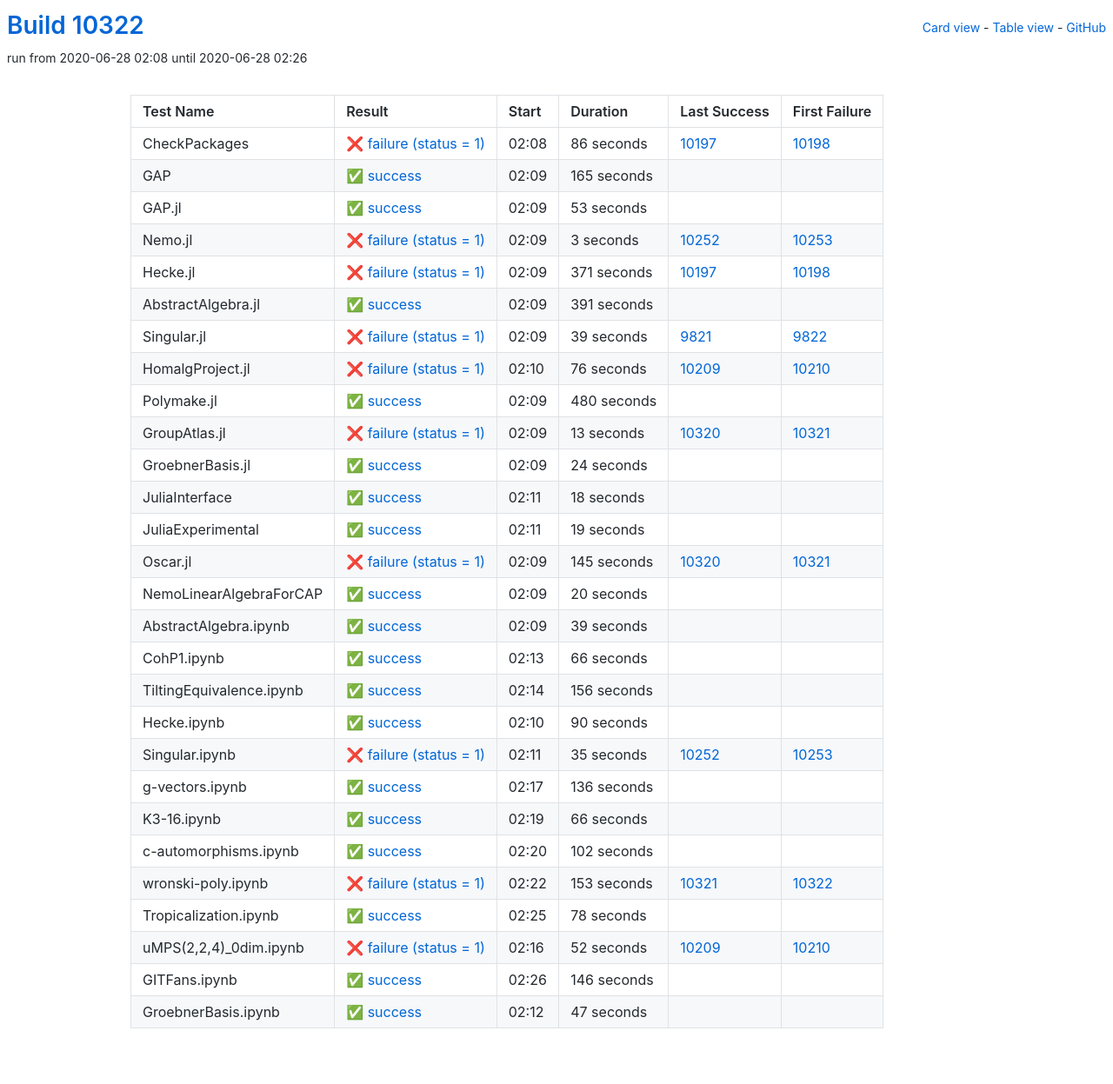
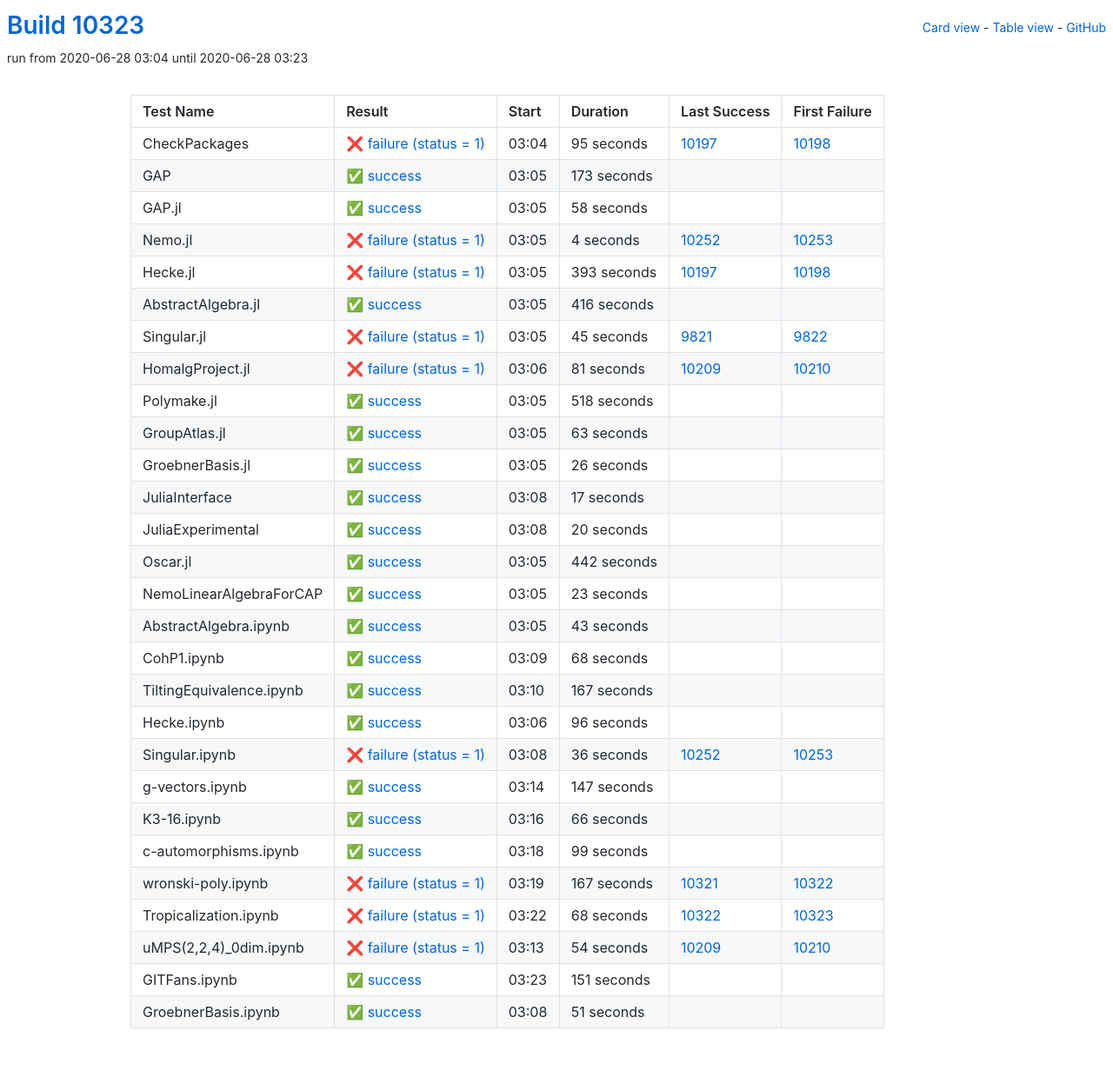
Before and after one commit to oscar-system/oscar-ci-status, a Jekyll site: the page built from table.html, in a window 1280 px wide. Shown: the whole page at 87% size. Built offline with Jekyll 4.4.1, drawn with Linux system fonts in a browser that asks for light colours.

Commit message:
Build #10323

```diff
--- a/_data/ci.yml
+++ b/_data/ci.yml
@@ -1,6 +1,6 @@
 ---
-build: 10322
-build_url: https://oscarci.mathematik.uni-kl.de/job/oscar/10322/
+build: 10323
+build_url: https://oscarci.mathematik.uni-kl.de/job/oscar/10323/
 job: oscar
 organization: oscar-system
 repo: oscar-ci-status
@@ -8,176 +8,152 @@
 tests:
 - name: CheckPackages
   id: checkpackages
-  log: https://oscarci.mathematik.uni-kl.de/job/oscar/10322/artifact/logs/build-10322/CheckPackages.log
-  start: 2020-06-28 02:08
+  log: https://oscarci.mathematik.uni-kl.de/job/oscar/10323/artifact/logs/build-10323/CheckPackages.log
+  start: 2020-06-28 03:04
   success: false
   exitcode: 1
   status: failure
-  duration: 86
+  duration: 95
   last_success: 10197
   last_success_url: https://oscarci.mathematik.uni-kl.de/job/oscar/10197/
   first_failure: 10198
   first_failure_url: https://oscarci.mathematik.uni-kl.de/job/oscar/10198/
 - name: GAP
   id: gap
-  log: https://oscarci.mathematik.uni-kl.de/job/oscar/10322/artifact/logs/build-10322/GAP.log
-  start: 2020-06-28 02:09
+  log: https://oscarci.mathematik.uni-kl.de/job/oscar/10323/artifact/logs/build-10323/GAP.log
+  start: 2020-06-28 03:05
   success: true
   exitcode: 0
   status: success
-  duration: 165
+  duration: 173
   last_success: false
   last_success_url:
   first_failure: false
   first_failure_url:
 - name: GAP.jl
   id: gap-jl
-  log: https://oscarci.mathematik.uni-kl.de/job/oscar/10322/artifact/logs/build-10322/GAP.jl.log
-  start: 2020-06-28 02:09
+  log: https://oscarci.mathematik.uni-kl.de/job/oscar/10323/artifact/logs/build-10323/GAP.jl.log
+  start: 2020-06-28 03:05
   success: true
   exitcode: 0
   status: success
-  duration: 53
+  duration: 58
   last_success: false
   last_success_url:
   first_failure: false
   first_failure_url:
 - name: Nemo.jl
   id: nemo-jl
-  log: https://oscarci.mathematik.uni-kl.de/job/oscar/10322/artifact/logs/build-10322/Nemo.jl.log
-  start: 2020-06-28 02:09
+  log: https://oscarci.mathematik.uni-kl.de/job/oscar/10323/artifact/logs/build-10323/Nemo.jl.log
+  start: 2020-06-28 03:05
   success: false
   exitcode: 1
   status: failure
-  duration: 3
+  duration: 4
   last_success: 10252
   last_success_url: https://oscarci.mathematik.uni-kl.de/job/oscar/10252/
   first_failure: 10253
   first_failure_url: https://oscarci.mathematik.uni-kl.de/job/oscar/10253/
 - name: Hecke.jl
   id: hecke-jl
-  log: https://oscarci.mathematik.uni-kl.de/job/oscar/10322/artifact/logs/build-10322/Hecke.jl.log
-  start: 2020-06-28 02:09
+  log: https://oscarci.mathematik.uni-kl.de/job/oscar/10323/artifact/logs/build-10323/Hecke.jl.log
+  start: 2020-06-28 03:05
   success: false
   exitcode: 1
   status: failure
-  duration: 371
+  duration: 393
   last_success: 10197
   last_success_url: https://oscarci.mathematik.uni-kl.de/job/oscar/10197/
   first_failure: 10198
   first_failure_url: https://oscarci.mathematik.uni-kl.de/job/oscar/10198/
 - name: AbstractAlgebra.jl
   id: abstractalgebra-jl
-  log: https://oscarci.mathematik.uni-kl.de/job/oscar/10322/artifact/logs/build-10322/AbstractAlgebra.jl.log
-  start: 2020-06-28 02:09
+  log: https://oscarci.mathematik.uni-kl.de/job/oscar/10323/artifact/logs/build-10323/AbstractAlgebra.jl.log
+  start: 2020-06-28 03:05
   success: true
   exitcode: 0
   status: success
-  duration: 391
+  duration: 416
   last_success: false
   last_success_url:
   first_failure: false
   first_failure_url:
 - name: Singular.jl
   id: singular-jl
-  log: https://oscarci.mathematik.uni-kl.de/job/oscar/10322/artifact/logs/build-10322/Singular.jl.log
-  start: 2020-06-28 02:09
+  log: https://oscarci.mathematik.uni-kl.de/job/oscar/10323/artifact/logs/build-10323/Singular.jl.log
+  start: 2020-06-28 03:05
   success: false
   exitcode: 1
   status: failure
-  duration: 39
+  duration: 45
   last_success: 9821
   last_success_url: https://oscarci.mathematik.uni-kl.de/job/oscar/9821/
   first_failure: 9822
   first_failure_url: https://oscarci.mathematik.uni-kl.de/job/oscar/9822/
 - name: HomalgProject.jl
   id: homalgproject-jl
-  log: https://oscarci.mathematik.uni-kl.de/job/oscar/10322/artifact/logs/build-10322/HomalgProject.jl.log
-  start: 2020-06-28 02:10
+  log: https://oscarci.mathematik.uni-kl.de/job/oscar/10323/artifact/logs/build-10323/HomalgProject.jl.log
+  start: 2020-06-28 03:06
   success: false
   exitcode: 1
   status: failure
-  duration: 76
+  duration: 81
   last_success: 10209
   last_success_url: https://oscarci.mathematik.uni-kl.de/job/oscar/10209/
   first_failure: 10210
   first_failure_url: https://oscarci.mathematik.uni-kl.de/job/oscar/10210/
 - name: Polymake.jl
   id: polymake-jl
-  log: https://oscarci.mathematik.uni-kl.de/job/oscar/10322/artifact/logs/build-10322/Polymake.jl.log
-  start: 2020-06-28 02:09
+  log: https://oscarci.mathematik.uni-kl.de/job/oscar/10323/artifact/logs/build-10323/Polymake.jl.log
+  start: 2020-06-28 03:05
   success: true
   exitcode: 0
   status: success
-  duration: 480
+  duration: 518
   last_success: false
   last_success_url:
   first_failure: false
   first_failure_url:
 - name: GroupAtlas.jl
   id: groupatlas-jl
-  log: https://oscarci.mathematik.uni-kl.de/job/oscar/10322/artifact/logs/build-10322/GroupAtlas.jl.log
-  start: 2020-06-28 02:09
-  success: false
-  exitcode: 1
-  status: failure
-  duration: 13
-  last_success: 10320
-  last_success_url: https://oscarci.mathematik.uni-kl.de/job/oscar/10320/
-  first_failure: 10321
-  first_failure_url: https://oscarci.mathematik.uni-kl.de/job/oscar/10321/
-- name: GroebnerBasis.jl
-  id: groebnerbasis-jl
-  log: https://oscarci.mathematik.uni-kl.de/job/oscar/10322/artifact/logs/build-10322/GroebnerBasis.jl.log
-  start: 2020-06-28 02:09
+  log: https://oscarci.mathematik.uni-kl.de/job/oscar/10323/artifact/logs/build-10323/GroupAtlas.jl.log
+  start: 2020-06-28 03:05
   success: true
   exitcode: 0
   status: success
-  duration: 24
+  duration: 63
+  last_success: false
+  last_success_url:
+  first_failure: false
+  first_failure_url:
+- name: GroebnerBasis.jl
+  id: groebnerbasis-jl
+  log: https://oscarci.mathematik.uni-kl.de/job/oscar/10323/artifact/logs/build-10323/GroebnerBasis.jl.log
+  start: 2020-06-28 03:05
+  success: true
+  exitcode: 0
+  status: success
+  duration: 26
   last_success: false
   last_success_url:
   first_failure: false
   first_failure_url:
 - name: JuliaInterface
   id: juliainterface
-  log: https://oscarci.mathematik.uni-kl.de/job/oscar/10322/artifact/logs/build-10322/JuliaInterface.log
-  start: 2020-06-28 02:11
+  log: https://oscarci.mathematik.uni-kl.de/job/oscar/10323/artifact/logs/build-10323/JuliaInterface.log
+  start: 2020-06-28 03:08
   success: true
   exitcode: 0
   status: success
-  duration: 18
+  duration: 17
   last_success: false
   last_success_url:
   first_failure: false
   first_failure_url:
 - name: JuliaExperimental
   id: juliaexperimental
-  log: https://oscarci.mathematik.uni-kl.de/job/oscar/10322/artifact/logs/build-10322/JuliaExperimental.log
-  start: 2020-06-28 02:11
-  success: true
-  exitcode: 0
-  status: success
-  duration: 19
-  last_success: false
-  last_success_url:
-  first_failure: false
-  first_failure_url:
-- name: Oscar.jl
-  id: oscar-jl
-  log: https://oscarci.mathematik.uni-kl.de/job/oscar/10322/artifact/logs/build-10322/Oscar.jl.log
-  start: 2020-06-28 02:09
-  success: false
-  exitcode: 1
-  status: failure
-  duration: 145
-  last_success: 10320
-  last_success_url: https://oscarci.mathematik.uni-kl.de/job/oscar/10320/
-  first_failure: 10321
-  first_failure_url: https://oscarci.mathematik.uni-kl.de/job/oscar/10321/
-- name: NemoLinearAlgebraForCAP
-  id: nemolinearalgebraforcap
-  log: https://oscarci.mathematik.uni-kl.de/job/oscar/10322/artifact/logs/build-10322/NemoLinearAlgebraForCAP.log
-  start: 2020-06-28 02:09
+  log: https://oscarci.mathematik.uni-kl.de/job/oscar/10323/artifact/logs/build-10323/JuliaExperimental.log
+  start: 2020-06-28 03:08
   success: true
   exitcode: 0
   status: success
@@ -186,82 +162,106 @@
   last_success_url:
   first_failure: false
   first_failure_url:
-- name: AbstractAlgebra.ipynb
-  id: abstractalgebra-ipynb
-  log: https://oscarci.mathematik.uni-kl.de/job/oscar/10322/artifact/logs/build-10322/AbstractAlgebra.ipynb.log
-  start: 2020-06-28 02:09
+- name: Oscar.jl
+  id: oscar-jl
+  log: https://oscarci.mathematik.uni-kl.de/job/oscar/10323/artifact/logs/build-10323/Oscar.jl.log
+  start: 2020-06-28 03:05
   success: true
   exitcode: 0
   status: success
-  duration: 39
+  duration: 442
+  last_success: false
+  last_success_url:
+  first_failure: false
+  first_failure_url:
+- name: NemoLinearAlgebraForCAP
+  id: nemolinearalgebraforcap
+  log: https://oscarci.mathematik.uni-kl.de/job/oscar/10323/artifact/logs/build-10323/NemoLinearAlgebraForCAP.log
+  start: 2020-06-28 03:05
+  success: true
+  exitcode: 0
+  status: success
+  duration: 23
+  last_success: false
+  last_success_url:
+  first_failure: false
+  first_failure_url:
+- name: AbstractAlgebra.ipynb
+  id: abstractalgebra-ipynb
+  log: https://oscarci.mathematik.uni-kl.de/job/oscar/10323/artifact/logs/build-10323/AbstractAlgebra.ipynb.log
+  start: 2020-06-28 03:05
+  success: true
+  exitcode: 0
+  status: success
+  duration: 43
   last_success: false
   last_success_url:
   first_failure: false
   first_failure_url:
 - name: CohP1.ipynb
   id: cohp1-ipynb
-  log: https://oscarci.mathematik.uni-kl.de/job/oscar/10322/artifact/logs/build-10322/CohP1.ipynb.log
-  start: 2020-06-28 02:13
+  log: https://oscarci.mathematik.uni-kl.de/job/oscar/10323/artifact/logs/build-10323/CohP1.ipynb.log
+  start: 2020-06-28 03:09
   success: true
   exitcode: 0
   status: success
-  duration: 66
+  duration: 68
   last_success: false
   last_success_url:
   first_failure: false
   first_failure_url:
 - name: TiltingEquivalence.ipynb
   id: tiltingequivalence-ipynb
-  log: https://oscarci.mathematik.uni-kl.de/job/oscar/10322/artifact/logs/build-10322/TiltingEquivalence.ipynb.log
-  start: 2020-06-28 02:14
+  log: https://oscarci.mathematik.uni-kl.de/job/oscar/10323/artifact/logs/build-10323/TiltingEquivalence.ipynb.log
+  start: 2020-06-28 03:10
   success: true
   exitcode: 0
   status: success
-  duration: 156
+  duration: 167
   last_success: false
   last_success_url:
   first_failure: false
   first_failure_url:
 - name: Hecke.ipynb
   id: hecke-ipynb
-  log: https://oscarci.mathematik.uni-kl.de/job/oscar/10322/artifact/logs/build-10322/Hecke.ipynb.log
-  start: 2020-06-28 02:10
+  log: https://oscarci.mathematik.uni-kl.de/job/oscar/10323/artifact/logs/build-10323/Hecke.ipynb.log
+  start: 2020-06-28 03:06
   success: true
   exitcode: 0
   status: success
-  duration: 90
+  duration: 96
   last_success: false
   last_success_url:
   first_failure: false
   first_failure_url:
 - name: Singular.ipynb
   id: singular-ipynb
-  log: https://oscarci.mathematik.uni-kl.de/job/oscar/10322/artifact/logs/build-10322/Singular.ipynb.log
-  start: 2020-06-28 02:11
+  log: https://oscarci.mathematik.uni-kl.de/job/oscar/10323/artifact/logs/build-10323/Singular.ipynb.log
+  start: 2020-06-28 03:08
   success: false
   exitcode: 1
   status: failure
-  duration: 35
+  duration: 36
   last_success: 10252
   last_success_url: https://oscarci.mathematik.uni-kl.de/job/oscar/10252/
   first_failure: 10253
   first_failure_url: https://oscarci.mathematik.uni-kl.de/job/oscar/10253/
 - name: g-vectors.ipynb
   id: g-vectors-ipynb
-  log: https://oscarci.mathematik.uni-kl.de/job/oscar/10322/artifact/logs/build-10322/g-vectors.ipynb.log
-  start: 2020-06-28 02:17
+  log: https://oscarci.mathematik.uni-kl.de/job/oscar/10323/artifact/logs/build-10323/g-vectors.ipynb.log
+  start: 2020-06-28 03:14
   success: true
   exitcode: 0
   status: success
-  duration: 136
+  duration: 147
   last_success: false
   last_success_url:
   first_failure: false
   first_failure_url:
 - name: K3-16.ipynb
   id: k3-16-ipynb
-  log: https://oscarci.mathematik.uni-kl.de/job/oscar/10322/artifact/logs/build-10322/K3-16.ipynb.log
-  start: 2020-06-28 02:19
+  log: https://oscarci.mathematik.uni-kl.de/job/oscar/10323/artifact/logs/build-10323/K3-16.ipynb.log
+  start: 2020-06-28 03:16
   success: true
   exitcode: 0
   status: success
@@ -272,72 +272,72 @@
   first_failure_url:
 - name: c-automorphisms.ipynb
   id: c-automorphisms-ipynb
-  log: https://oscarci.mathematik.uni-kl.de/job/oscar/10322/artifact/logs/build-10322/c-automorphisms.ipynb.log
-  start: 2020-06-28 02:20
+  log: https://oscarci.mathematik.uni-kl.de/job/oscar/10323/artifact/logs/build-10323/c-automorphisms.ipynb.log
+  start: 2020-06-28 03:18
   success: true
   exitcode: 0
   status: success
-  duration: 102
+  duration: 99
   last_success: false
   last_success_url:
   first_failure: false
   first_failure_url:
 - name: wronski-poly.ipynb
   id: wronski-poly-ipynb
-  log: https://oscarci.mathematik.uni-kl.de/job/oscar/10322/artifact/logs/build-10322/wronski-poly.ipynb.log
-  start: 2020-06-28 02:22
+  log: https://oscarci.mathematik.uni-kl.de/job/oscar/10323/artifact/logs/build-10323/wronski-poly.ipynb.log
+  start: 2020-06-28 03:19
   success: false
   exitcode: 1
   status: failure
-  duration: 153
+  duration: 167
   last_success: 10321
   last_success_url: https://oscarci.mathematik.uni-kl.de/job/oscar/10321/
   first_failure: 10322
   first_failure_url: https://oscarci.mathematik.uni-kl.de/job/oscar/10322/
 - name: Tropicalization.ipynb
   id: tropicalization-ipynb
-  log: https://oscarci.mathematik.uni-kl.de/job/oscar/10322/artifact/logs/build-10322/Tropicalization.ipynb.log
-  start: 2020-06-28 02:25
-  success: true
-  exitcode: 0
-  status: success
-  duration: 78
-  last_success: false
-  last_success_url:
-  first_failure: false
-  first_failure_url:
-- name: uMPS(2,2,4)_0dim.ipynb
-  id: umps-2-2-4-0dim-ipynb
-  log: https://oscarci.mathematik.uni-kl.de/job/oscar/10322/artifact/logs/build-10322/uMPS-2-2-4-_0dim.ipynb.log
-  start: 2020-06-28 02:16
+  log: https://oscarci.mathematik.uni-kl.de/job/oscar/10323/artifact/logs/build-10323/Tropicalization.ipynb.log
+  start: 2020-06-28 03:22
   success: false
   exitcode: 1
   status: failure
-  duration: 52
+  duration: 68
+  last_success: 10322
+  last_success_url: https://oscarci.mathematik.uni-kl.de/job/oscar/10322/
+  first_failure: 10323
+  first_failure_url: https://oscarci.mathematik.uni-kl.de/job/oscar/10323/
+- name: uMPS(2,2,4)_0dim.ipynb
+  id: umps-2-2-4-0dim-ipynb
+  log: https://oscarci.mathematik.uni-kl.de/job/oscar/10323/artifact/logs/build-10323/uMPS-2-2-4-_0dim.ipynb.log
+  start: 2020-06-28 03:13
+  success: false
+  exitcode: 1
+  status: failure
+  duration: 54
   last_success: 10209
   last_success_url: https://oscarci.mathematik.uni-kl.de/job/oscar/10209/
   first_failure: 10210
   first_failure_url: https://oscarci.mathematik.uni-kl.de/job/oscar/10210/
 - name: GITFans.ipynb
   id: gitfans-ipynb
-  log: https://oscarci.mathematik.uni-kl.de/job/oscar/10322/artifact/logs/build-10322/GITFans.ipynb.log
-  start: 2020-06-28 02:26
+  log: https://oscarci.mathematik.uni-kl.de/job/oscar/10323/artifact/logs/build-10323/GITFans.ipynb.log
+  start: 2020-06-28 03:23
   success: true
   exitcode: 0
   status: success
-  duration: 146
+  duration: 151
   last_success: false
   last_success_url:
   first_failure: false
   first_failure_url:
 - name: GroebnerBasis.ipynb
   id: groebnerbasis-ipynb
-  log: https://oscarci.mathematik.uni-kl.de/job/oscar/10322/artifact/logs/build-10322/GroebnerBasis.ipynb.log
-  start: 2020-06-28 02:12
+  log: https://oscarci.mathematik.uni-kl.de/job/oscar/10323/artifact/logs/build-10323/GroebnerBasis.ipynb.log
+  start: 2020-06-28 03:08
   success: true
   exitcode: 0
   status: success
-  duration: 47
+  duration: 51
   last_success: false
   last_success_url:
   first_failure: false
```
Also changed, not shown: README.md.
